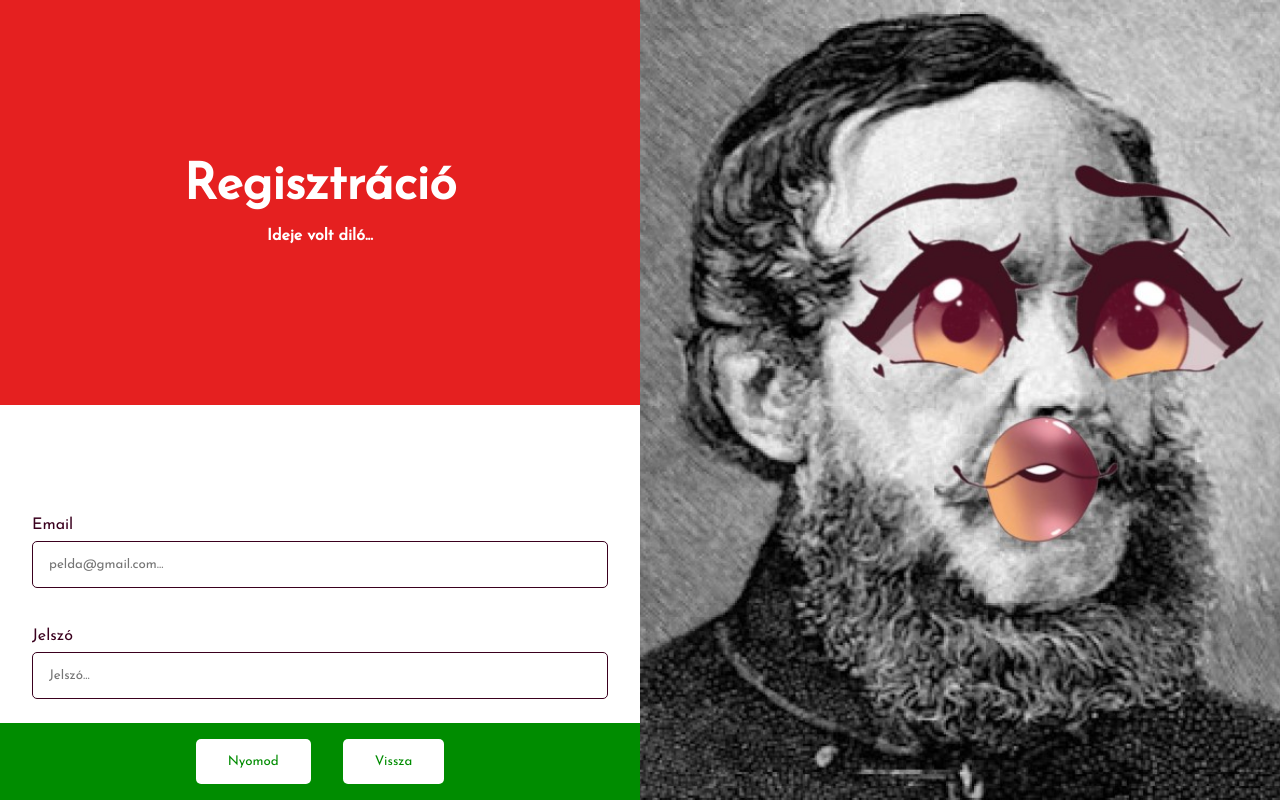
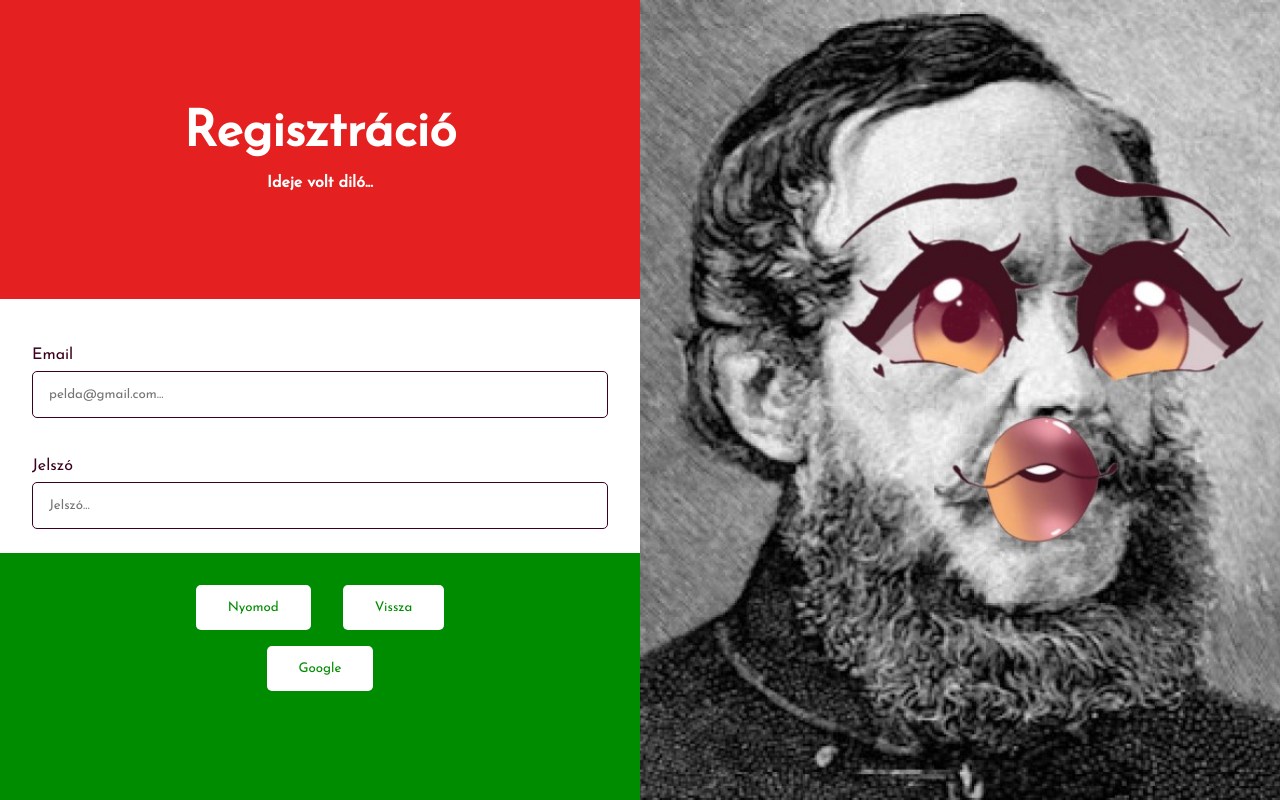
Before and after one commit to palyikris/kossuthapp, a Next.js app: page /auth/newacc in a window 1280 px wide. Built offline with nearby package versions, Linux system fonts and the light colour scheme; no server answers.

Commit message:
googleauth on registration page and design touches

```diff
--- a/app/auth/newacc/page.js
+++ b/app/auth/newacc/page.js
@@ -1,5 +1,5 @@
 "use client";
-import { signUp } from "@/firebase/auth/sign";
+import { signInWithGoogle, signUp } from "@/firebase/auth/sign";
 import { useRouter } from "next/navigation";
 import { useState } from "react";
 import styles from "./page.module.css";
@@ -22,6 +22,23 @@ export default function SignupPage() {
     console.log(result);
     router.push(`/${result.user.uid}/main`);
   };
+
+  async function handleGoogleAuth() {
+    const { result, error } = await signInWithGoogle();
+
+    if (error) {
+      return console.log(error);
+    }
+
+    // else successful
+
+    if (result.user.uid === process.env.NEXT_PUBLIC_ADMIN_UID) {
+      router.push(`/${result.user.uid}/admin`);
+    } else {
+      router.push(`/${result.user.uid}/main`);
+    }
+  }
+
   return (
     <div className={styles.container}>
       <div className={styles.img} />
@@ -64,6 +81,11 @@ export default function SignupPage() {
             </button>
           </div>
         </form>
+        <div className={styles.buttonWrapper}>
+          <button Google onClick={handleGoogleAuth}>
+            Google
+          </button>
+        </div>
       </div>
     </div>
   );
--- a/app/auth/newacc/page.module.css
+++ b/app/auth/newacc/page.module.css
@@ -50,7 +50,8 @@
   width: 100%;
   justify-content: flex-end;
   background-color: white;
-  padding: 6rem 0rem 0 0;
+  padding-top: 2rem;
+  height: 100%;
 }
 .container .formWrapper form label {
   margin: 1rem 0;
@@ -79,7 +80,8 @@
   flex-direction: row;
   width: 100%;
   background-color: #008C00;
-  padding: 1rem 0;
+  padding: 2rem 0 0 0;
+  height: 100%;
 }
 .container .formWrapper form .buttonWrapper button {
   border-radius: 5px;
@@ -102,7 +104,9 @@
   flex-direction: row;
   width: 100%;
   background-color: #008C00;
-  padding: 1rem 0;
+  padding: 1rem 0 2rem 0;
+  height: 50%;
+  align-items: flex-start;
 }
 .container .formWrapper .buttonWrapper button {
   border-radius: 5px;
--- a/app/auth/newacc/page.module.scss
+++ b/app/auth/newacc/page.module.scss
@@ -38,7 +38,8 @@
             @include centerDiv(column);
             justify-content: flex-end;
             background-color: white;
-            padding: 6rem 0rem 0 0;
+            padding-top: 2rem;
+            height: 100%;
 
             label {
                 margin: 1rem 0;
@@ -62,7 +63,8 @@
             .buttonWrapper {
                 @include centerDiv(row);
                 background-color: $green;
-                padding: 1rem 0;
+                padding: 2rem 0 0 0;
+                height: 100%;
 
                 button {
                     @include myButton();
@@ -73,7 +75,9 @@
         .buttonWrapper {
             @include centerDiv(row);
             background-color: $green;
-            padding: 1rem 0;
+            padding: 1rem 0 2rem 0;
+            height: 50%;
+            align-items: flex-start;
 
             button {
                 @include myButton();
```
Also changed, not shown: 1 other file (tests, documents, lock files or other folders).
